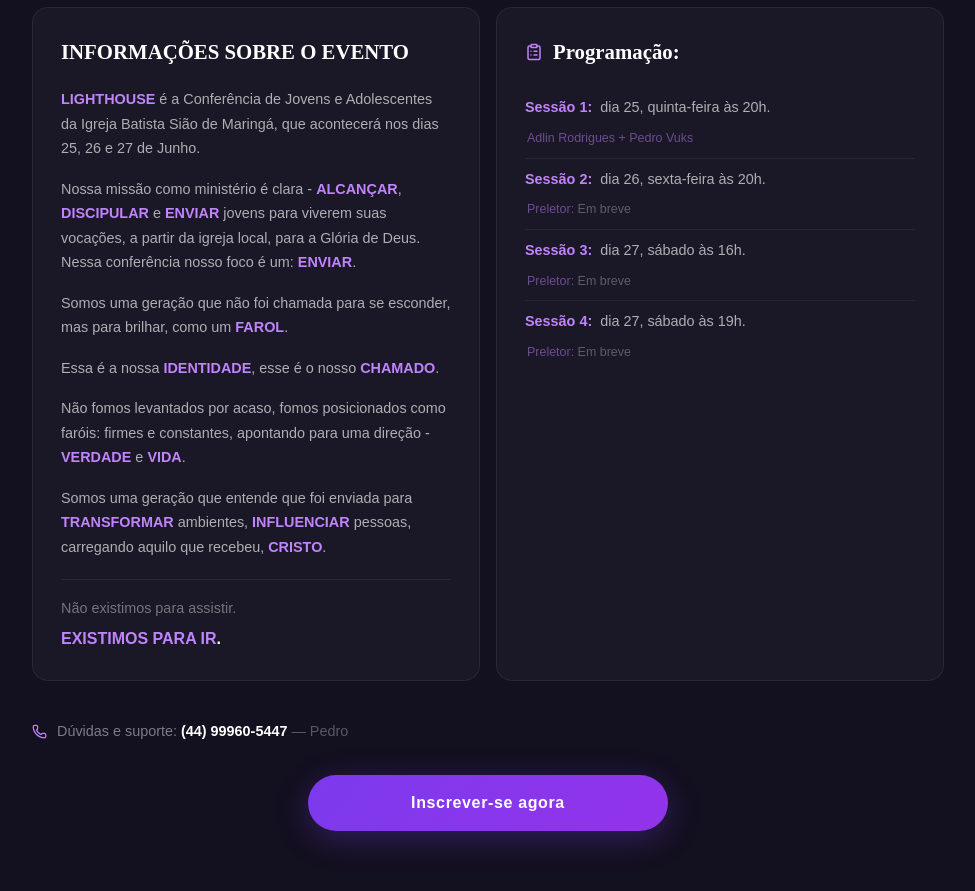
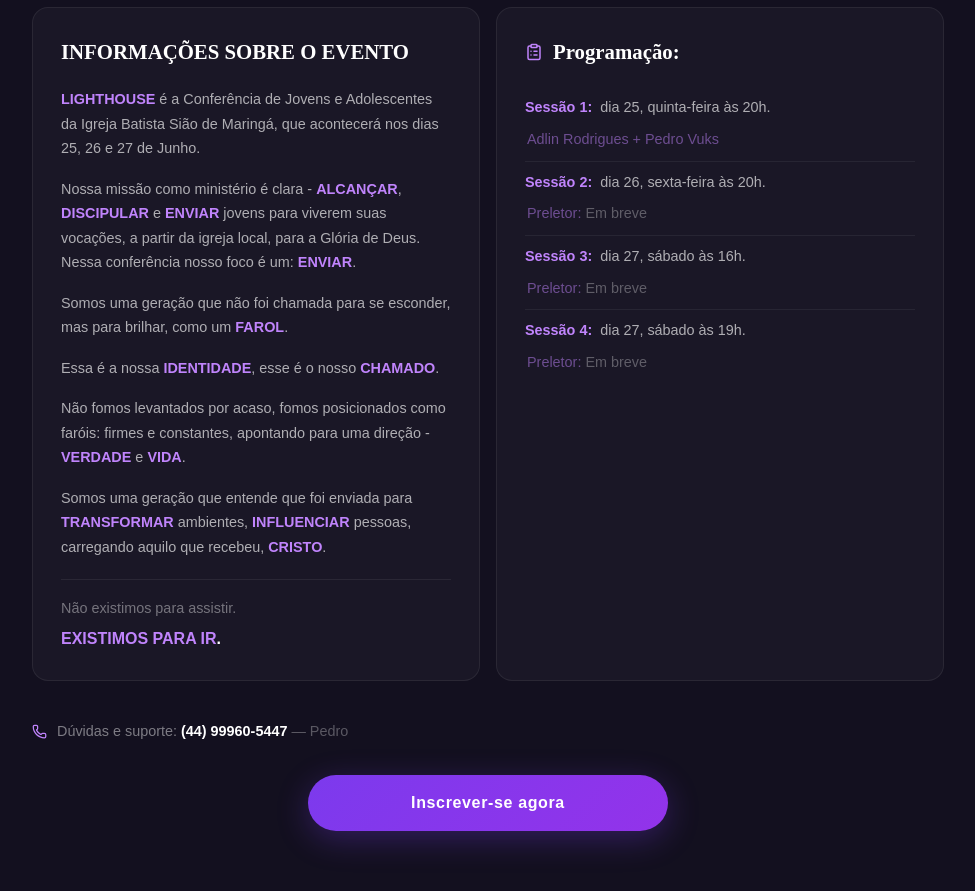
Before and after one commit to PedroMaskil/InscricoesSiao, a Next.js app: page / in a window 1280 px wide. Shown: the part 840-1731 px from the top of the page, without its empty margins (152-1127 px from the left). Built offline with nearby package versions, Linux system fonts and the light colour scheme.

Commit message:
Tam Letra

```diff
--- a/app/page.tsx
+++ b/app/page.tsx
@@ -254,7 +254,7 @@ export default function RegistrationPage() {
       <span style={{ color: '#c084fc', fontWeight: 600, flexShrink: 0 }}>Sessão 1:</span>
       <span style={{ color: 'rgba(255,255,255,0.65)' }}>dia 25, quinta-feira às 20h.</span>
     </div>
-    <div style={{ fontSize: '0.78rem', paddingBottom: 10, paddingLeft: 2 }}>
+    <div style={{ fontSize: '0.9rem', paddingBottom: 10, paddingLeft: 2 }}>
       <span style={{ color: 'rgba(192,132,252,0.5)', fontWeight: 500 }}>Adlin Rodrigues + Pedro Vuks</span>
     </div>
     <div style={{ borderTop: '1px solid rgba(255,255,255,0.06)' }} />
@@ -265,7 +265,7 @@ export default function RegistrationPage() {
       <span style={{ color: '#c084fc', fontWeight: 600, flexShrink: 0 }}>Sessão 2:</span>
       <span style={{ color: 'rgba(255,255,255,0.65)' }}>dia 26, sexta-feira às 20h.</span>
     </div>
-    <div style={{ fontSize: '0.78rem', paddingBottom: 10, paddingLeft: 2 }}>
+    <div style={{ fontSize: '0.9rem', paddingBottom: 10, paddingLeft: 2 }}>
       <span style={{ color: 'rgba(192,132,252,0.5)', fontWeight: 500 }}>Preletor:</span>
       {' '}<span style={{ color: 'rgba(255,255,255,0.3)' }}>Em breve</span>
     </div>
@@ -277,7 +277,7 @@ export default function RegistrationPage() {
       <span style={{ color: '#c084fc', fontWeight: 600, flexShrink: 0 }}>Sessão 3:</span>
       <span style={{ color: 'rgba(255,255,255,0.65)' }}>dia 27, sábado às 16h.</span>
     </div>
-    <div style={{ fontSize: '0.78rem', paddingBottom: 10, paddingLeft: 2 }}>
+    <div style={{ fontSize: '0.9rem', paddingBottom: 10, paddingLeft: 2 }}>
       <span style={{ color: 'rgba(192,132,252,0.5)', fontWeight: 500 }}>Preletor:</span>
       {' '}<span style={{ color: 'rgba(255,255,255,0.3)' }}>Em breve</span>
     </div>
@@ -289,7 +289,7 @@ export default function RegistrationPage() {
       <span style={{ color: '#c084fc', fontWeight: 600, flexShrink: 0 }}>Sessão 4:</span>
       <span style={{ color: 'rgba(255,255,255,0.65)' }}>dia 27, sábado às 19h.</span>
     </div>
-    <div style={{ fontSize: '0.78rem', paddingBottom: 10, paddingLeft: 2 }}>
+    <div style={{ fontSize: '0.9rem', paddingBottom: 10, paddingLeft: 2 }}>
       <span style={{ color: 'rgba(192,132,252,0.5)', fontWeight: 500 }}>Preletor:</span>
       {' '}<span style={{ color: 'rgba(255,255,255,0.3)' }}>Em breve</span>
     </div>
```
